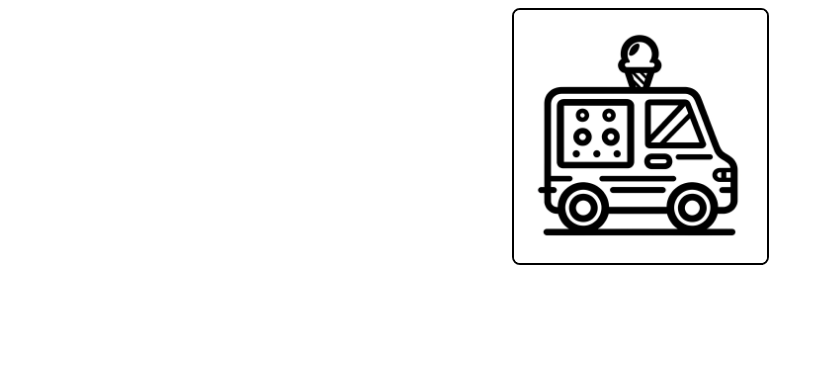
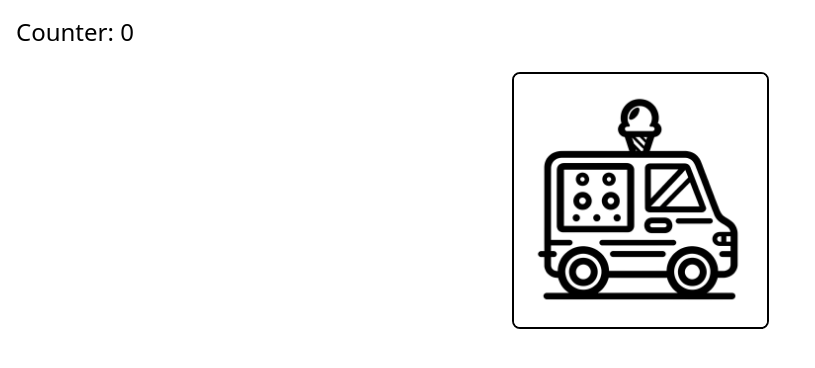
Before and after one commit to Hhorowitz734/optotypes_for_kids, a React (Create React App) app: page / in a window 1280 px wide. Shown: the top 368 px of the page, without its empty margins (0-815 px from the left). Built offline with nearby package versions, Linux system fonts and the light colour scheme.

Commit message:
created usestate hook for score

```diff
--- a/src/pages/OptotypeQuestion.jsx
+++ b/src/pages/OptotypeQuestion.jsx
@@ -1,13 +1,24 @@
-import React from 'react';
+import React, { useState } from 'react';
 
 import ODisplay from '../components/ODisplay.jsx';
 
+
 const OptotypeQuestion = () => {
+
+    const [count, setCount] = useState(0);
+
+    const increment = () => setCount(count + 1);
+
+
+
     return (
+      <div>
+        <h1 className='m-4 text-2xl'>Counter: 0</h1>
+        <div className="flex justify-center w-full">
 
-      <div className="flex justify-center w-full">
 
-        <div className='mt-2'><ODisplay /></div>
+          <div className='mt-2'><ODisplay /></div>
+        </div>
       </div>
 
 
```
